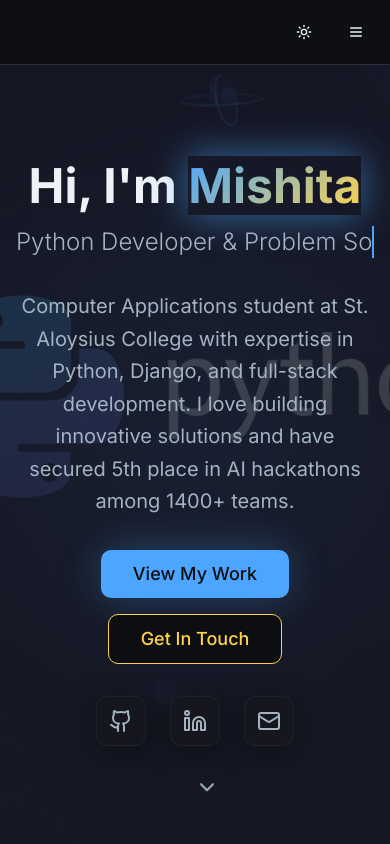
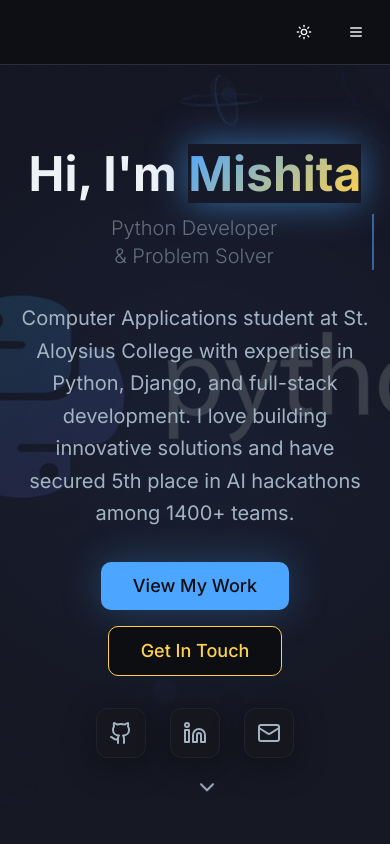
Before and after one commit to MishitaDodani/python-void-showcase, a React (Vite) app: page / in a window 390 px wide. Shown: the top 844 px of the page. Built offline with nearby package versions, Linux system fonts and the light colour scheme; the HTML template or start-up script is replaced by a standard one.

Commit message:
Fix mobile animation overflow

```diff
--- a/src/components/Hero.tsx
+++ b/src/components/Hero.tsx
@@ -33,10 +33,15 @@ export function Hero() {
                 Mishita
               </span>
             </h1>
-            <div className="text-2xl md:text-3xl text-muted-foreground font-light">
-              <span className="block overflow-hidden whitespace-nowrap border-r-2 border-primary animate-typewriter">
-                Python Developer & Problem Solver
-              </span>
+            <div className="text-xl md:text-3xl text-muted-foreground font-light">
+              <div className="relative">
+                <span className="sm:hidden block text-center border-r-2 border-primary animate-pulse px-1">
+                  Python Developer<br />& Problem Solver
+                </span>
+                <span className="hidden sm:block overflow-hidden whitespace-nowrap border-r-2 border-primary animate-typewriter">
+                  Python Developer & Problem Solver
+                </span>
+              </div>
             </div>
           </div>
 
```
